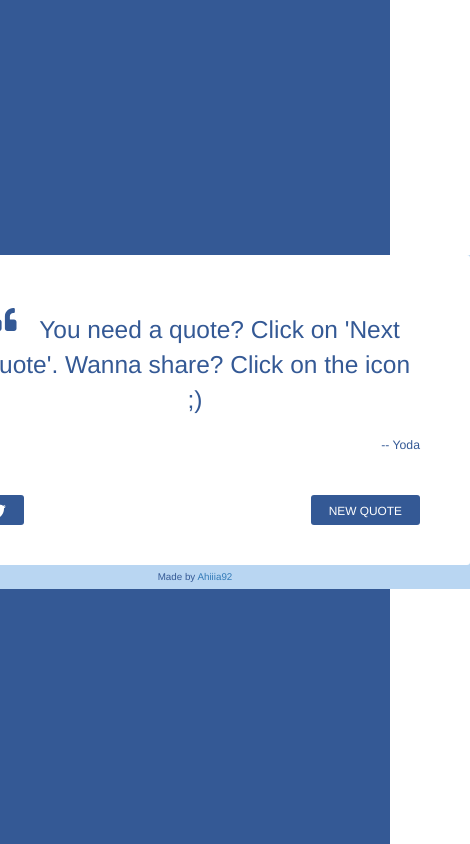
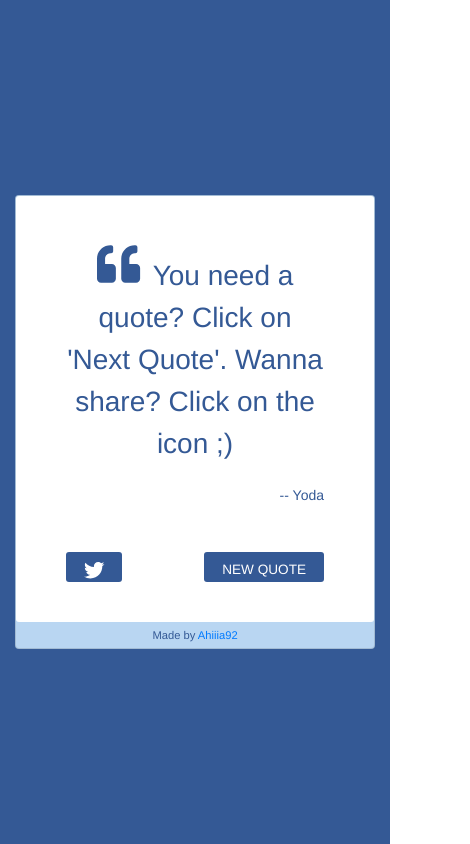
Before and after one commit to Ahiiia92/quote-machine, a React app: page / in a window 390 px wide. Shown: the whole page, 470 px wide, since content can reach past the window. Built offline with nearby package versions, Linux system fonts and the light colour scheme.

Commit message:
added bootstrap for mobile responsiveness

```diff
--- a/assets/stylesheets/components/_cards.scss
+++ b/assets/stylesheets/components/_cards.scss
@@ -1,13 +1,13 @@
 .card {
   background-color: #b9d6f2;
-  position: relative;
-  z-index: 2;
+  // position: relative;
+  // z-index: 2;
 }
 
 #quote-box {
   border-radius: 3px;
   position: relative;
-  width: 450px;
+  width: auto;
   padding: 40px 50px;
   display: table;
   background-color: #fff;
@@ -15,7 +15,7 @@
 
 #text {
   text-align: center;
-  width: 450px;
+  width: auto;
   height: auto;
   clear: both;
   font-weight: 500;
@@ -23,8 +23,9 @@
 }
 
 .btns {
+  display: flex;
+  justify-content: space-between;
   #new-quote {
-    float: right;
     height: 30px;
     border: none;
     border-radius: 3px;
@@ -40,7 +41,6 @@
   }
 
   #tweet-quote {
-    float: left;
     text-align: center;
     font-size: 1.2em;
     margin-right: 5px;
@@ -61,7 +61,7 @@
 }
 
 #author {
-  width: 450px;
+  width: auto;
   height: auto;
   clear: both;
   padding-top: 20px;
--- a/package.json
+++ b/package.json
@@ -32,6 +32,7 @@
     "@fortawesome/free-solid-svg-icons": "^5.13.1",
     "@fortawesome/react-fontawesome": "^0.1.11",
     "react": "16.2",
+    "react-bootstrap": "^1.0.1",
     "react-dom": "16.2"
   },
   "scripts": {
--- a/src/components/App.jsx
+++ b/src/components/App.jsx
@@ -49,8 +49,11 @@ class App extends Component {
 
   render() {
     return (
+      <div className = "container" >
+        <div className="row justify-content-center">
+          <div className="col-12 col-md-8 col-lg-6">
             <div className="card">
-        <div id="quote-box">
+              <div id="quote-box" className="w-100">
                 <Quote
                   text={this.state.text}
                   author={this.state.author}
@@ -69,6 +72,9 @@ class App extends Component {
               </div>
               <div className="footer">Made by <a href="https://github.com/Ahiiia92" target="_blank" rel="noopener">Ahiiia92</a></div>
             </div>
+          </div>
+        </div>
+      </div>
     );
   };
 }
--- a/src/components/Quote.jsx
+++ b/src/components/Quote.jsx
@@ -7,8 +7,7 @@ import { FontAwesomeIcon } from "@fortawesome/react-fontawesome";
 class Quote extends Component {
   render() {
     return (
-      <div id="text">
-        {this.contacts}
+      <div id="text" className="">
         <span>
           <FontAwesomeIcon
             icon={['fa', 'quote-left']}
--- a/src/index.jsx
+++ b/src/index.jsx
@@ -7,5 +7,7 @@ import App from './components/App';
 
 const root = document.getElementById('root');
 if (root) {
-  ReactDOM.render(<App />, root);
+  ReactDOM.render(
+      <App />
+  , root);
 }
--- a/templates/index.html
+++ b/templates/index.html
@@ -22,7 +22,8 @@
     <meta name="twitter:image"
       content="assets/stylesheets/screenshot-app.png" />
 
-    <link rel="stylesheet" href="https://maxcdn.bootstrapcdn.com/bootstrap/3.3.7/css/bootstrap.min.css">
+    <link rel="stylesheet" href="https://maxcdn.bootstrapcdn.com/bootstrap/4.5.0/css/bootstrap.min.css"
+      integrity="sha384-9aIt2nRpC12Uk9gS9baDl411NQApFmC26EwAOH8WgZl5MYYxFfc+NcPb1dKGj7Sk" crossorigin="anonymous" />
     <title>Quote Generator</title>
     <!--=============== Favicons ===============-->
     <link rel="icon" type="image/png" href="https://upload.wikimedia.org/wikipedia/commons/thumb/3/3c/Circle-icons-quote.svg/512px-Circle-icons-quote.svg.png" />
```
Also changed, not shown: 1 other file (tests, documents, lock files or other folders). Lines whose indentation alone changed are shown as unchanged.
